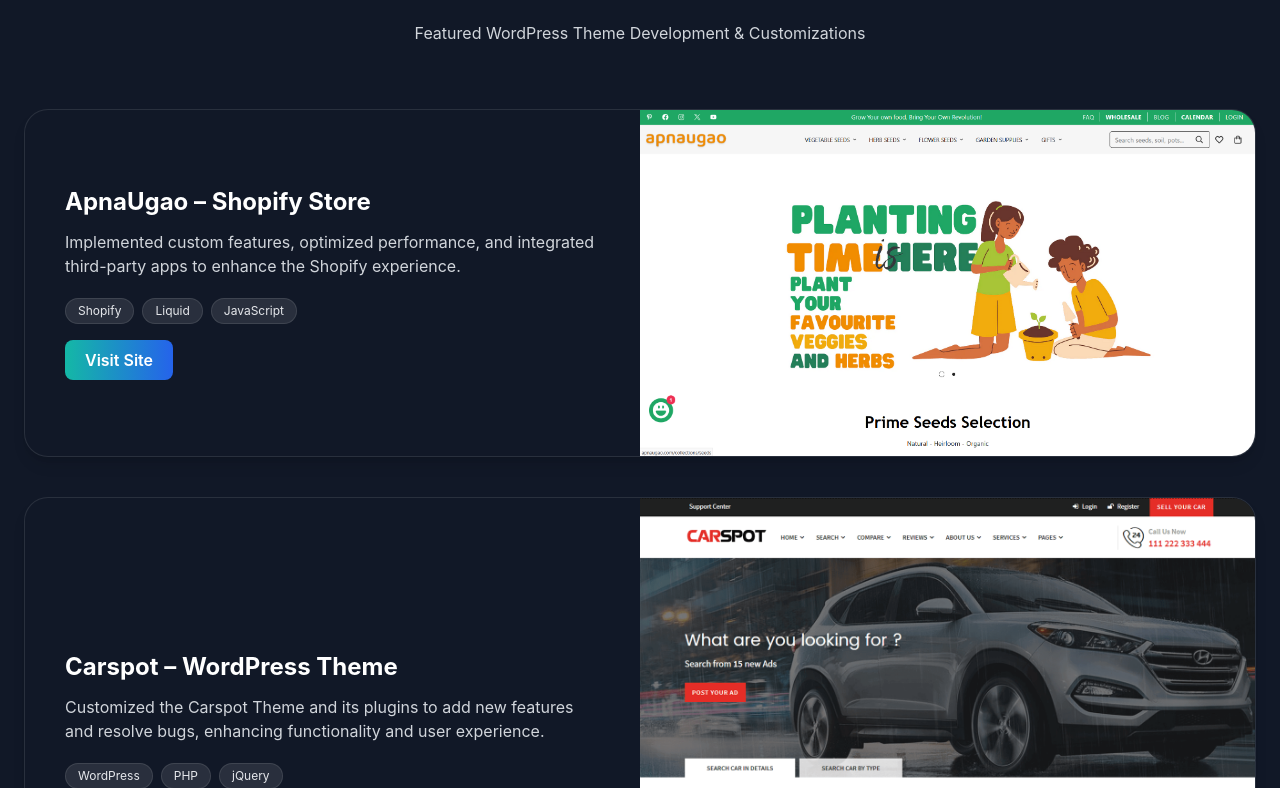
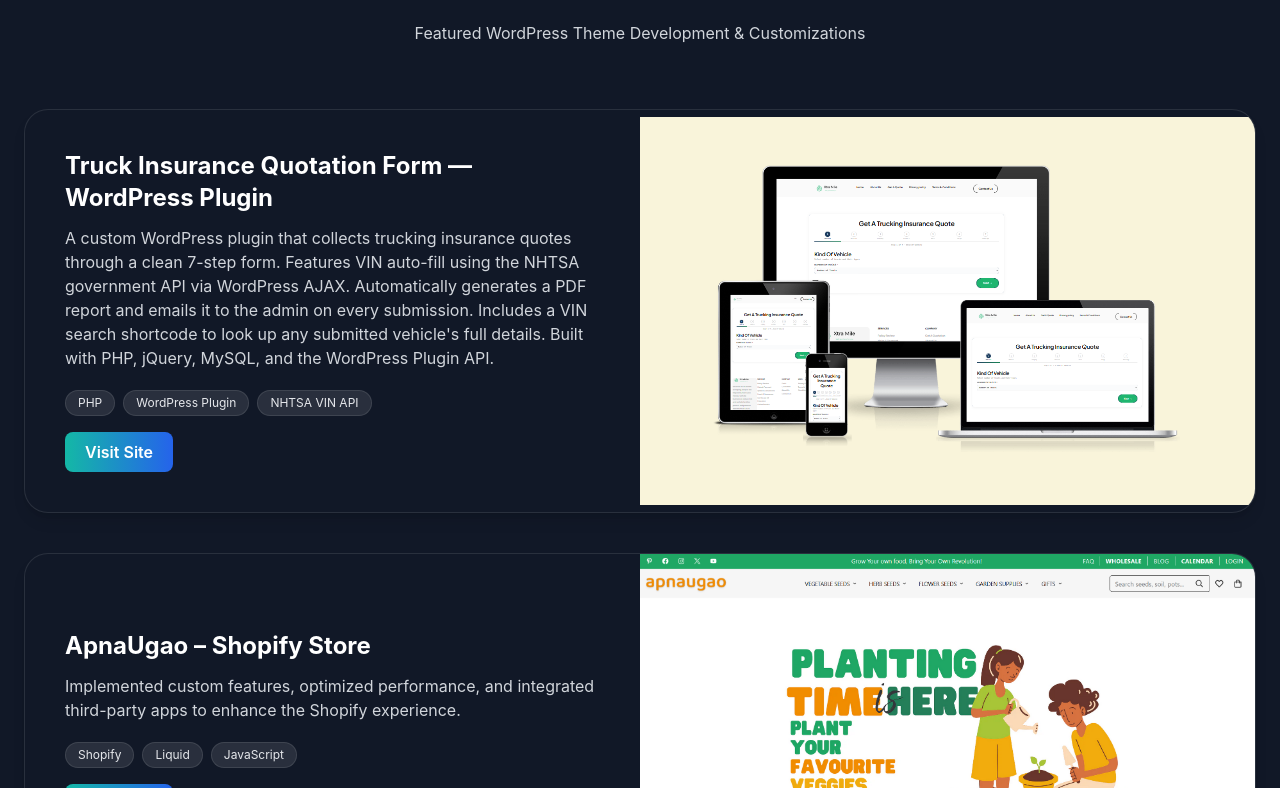
Before and after one commit to SaqiRao/Portfolio-in-React, a React (Create React App) app: page / in a window 1280 px wide. Shown: the part 2872-3660 px from the top of the page. Built offline with nearby package versions, Linux system fonts and the light colour scheme.

Commit message:
add wordpress plugin truck insurance

```diff
--- a/src/components/Projects.js
+++ b/src/components/Projects.js
@@ -2,6 +2,15 @@
 import { Link } from "react-router-dom";
 
 const projects = [
+  {
+    title: "Truck Insurance Quotation Form — WordPress Plugin",
+    description:
+      "A custom WordPress plugin that collects trucking insurance quotes through a clean 7-step form. Features VIN auto-fill using the NHTSA government API via WordPress AJAX. Automatically generates a PDF report and emails it to the admin on every submission. Includes a VIN search shortcode to look up any submitted vehicle's full details. Built with PHP, jQuery, MySQL, and the WordPress Plugin API.",
+    image: "images/truck-insurance.png",
+    link: "https://xtramilecoverage.com/",
+    tags: ["PHP", "WordPress Plugin", "NHTSA VIN API","AJAX", "PDF Generation"],
+
+  },
   {
     title: "ApnaUgao – Shopify Store",
     description:
```
Also changed, not shown: public/images/truck-insurance.png (added), 1 other file (tests, documents, lock files or other folders).
